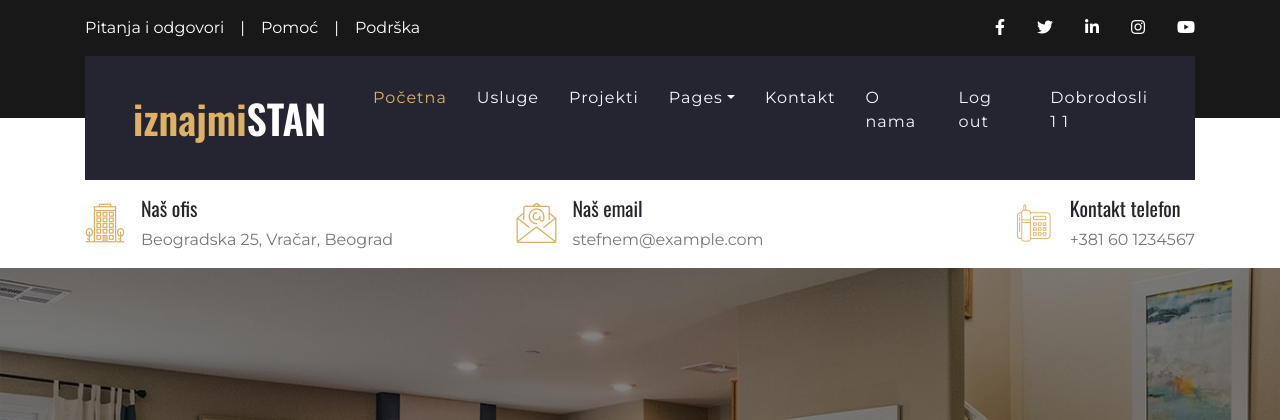
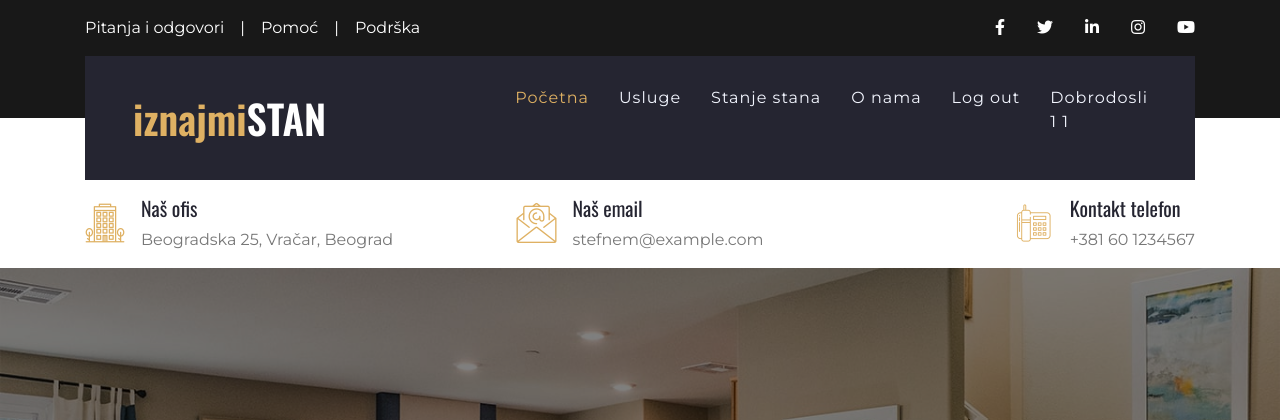
Before and after one commit to StefanM24/iznajmljivanje-stanova, a PHP site: page / in a window 1280 px wide. Shown: the top 420 px of the page. Run offline with PHP 8.4, Linux system fonts and the light colour scheme; the visitor is signed in with stand-in values (Sample User, id 1); data comes from the database, SQL or seed files in the repository; tables that the repository leaves empty hold one stand-in row (values such as "Sample post"); some libraries are stand-ins or nearby versions.

Commit message:
personalizacija menija posle logovanje

```diff
--- a/index.php
+++ b/index.php
@@ -1,10 +1,21 @@
 <?php
+include('models\konfigl.php');
   session_start();
   if (isset($_GET['logout'])) {
   	session_destroy();
   	unset($_SESSION['email']);
   	header("location: login.php");
   }
+
+  $provera=$_SESSION['email'];
+  $klauzula1 = "SELECT * FROM stanovi_korisnici WHERE email='$provera' ";
+  $klauzula2 = "SELECT * FROM izdavaci_stanova WHERE email='$provera'";
+  $rezultat1 = mysqli_query($db, $klauzula1);
+  $rezultat2 = mysqli_query($db,$klauzula2);
+  $korisnik1 = mysqli_fetch_assoc($rezultat1);
+  $korisnik2 = mysqli_fetch_assoc($rezultat2);
+
+
 ?>
 <!DOCTYPE html>
 <html lang="en">
@@ -89,25 +100,27 @@
                     <div class="navbar-nav ml-auto py-0">
                         <a href="index.php" class="nav-item nav-link active">Početna</a>
                         <a href="service.php" class="nav-item nav-link">Usluge</a>
-                        <a href="project.php" class="nav-item nav-link">Projekti</a>
-                        <div class="nav-item dropdown">
-                            <a href="#" class="nav-link dropdown-toggle" data-toggle="dropdown">Pages</a>
-                            <div class="dropdown-menu rounded-0 m-0">
-                                <a href="blog.php" class="dropdown-item">Blog Grid</a>
-                                <a href="single.php" class="dropdown-item">Blog Detail</a>
-                            </div>
-                        </div>
-                        <a href="contact.php" class="nav-item nav-link">Kontakt</a>
+                        <?php
+                        if ($korisnik1 != 0 && $korisnik2 == 0)
+                        {
+                          echo '<a href="oglasi.php" class="nav-item nav-link">Oglasi</a>
+                          <a href="postavioglas.php" class="nav-item nav-link">Postavi Oglas</a>';
+                        }elseif ($korisnik2 != 0 && $korisnik1 == 0) {
+                          echo '<a href="#" class="nav-item nav-link">Stanje stana</a>';
+                        }
+                        ?>
+
+
                         <a href="about.php" class="nav-item nav-link">O nama</a>
                         <?php
+
                               if(isset($_SESSION["email"])) {
                                 echo '<a href="index.php? logout='. 1 .'" class="nav-item nav-link">Log out</a>';
                               }
                               else{
                                 echo '<a href="signup.php" class="nav-item nav-link">Sign up</a>';
                               }
-                        ?>
-                        <?php
+
 
                               if(isset($_SESSION["email"])) {
                                 echo '<p class="nav-item nav-link">Dobrodosli<br>'.$_SESSION['ime'].' '.$_SESSION['prezime'].'</p>';
--- a/kontroler/registration.php
+++ b/kontroler/registration.php
@@ -2,7 +2,7 @@
     session_start();
 
     //  include('models\config.php');
-    //include('models\konfigl.php');
+    include('models\konfigl.php');/*
     $serverl="localhost";
     $userl="root";
     $passl="";
@@ -12,7 +12,7 @@
 
     if ($db->connect_error) {
       die("Connection failed: " . $db->connect_error);
-    }
+    }*/
     $errors = array();
 
 
```
Lines whose indentation alone changed are shown as unchanged.
